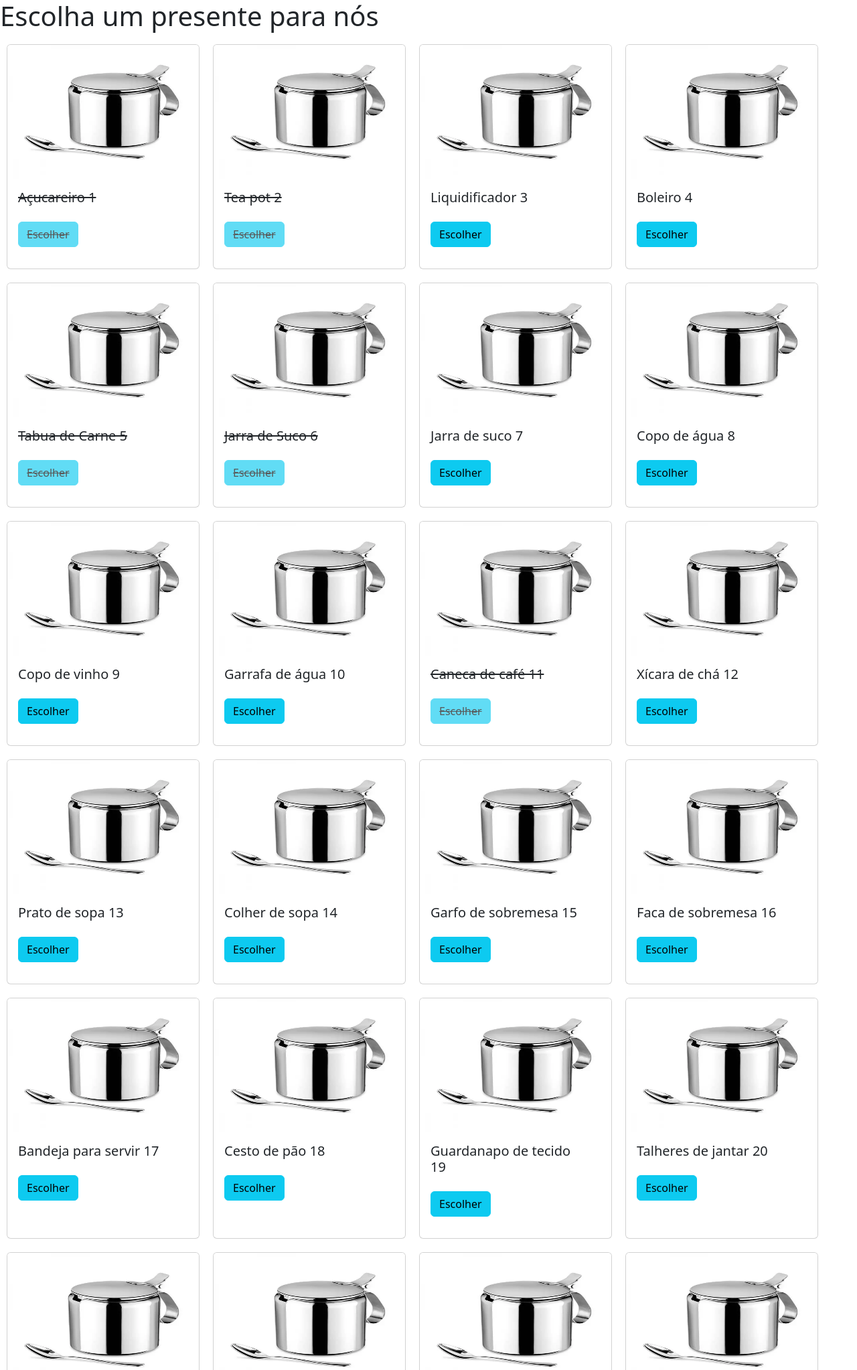
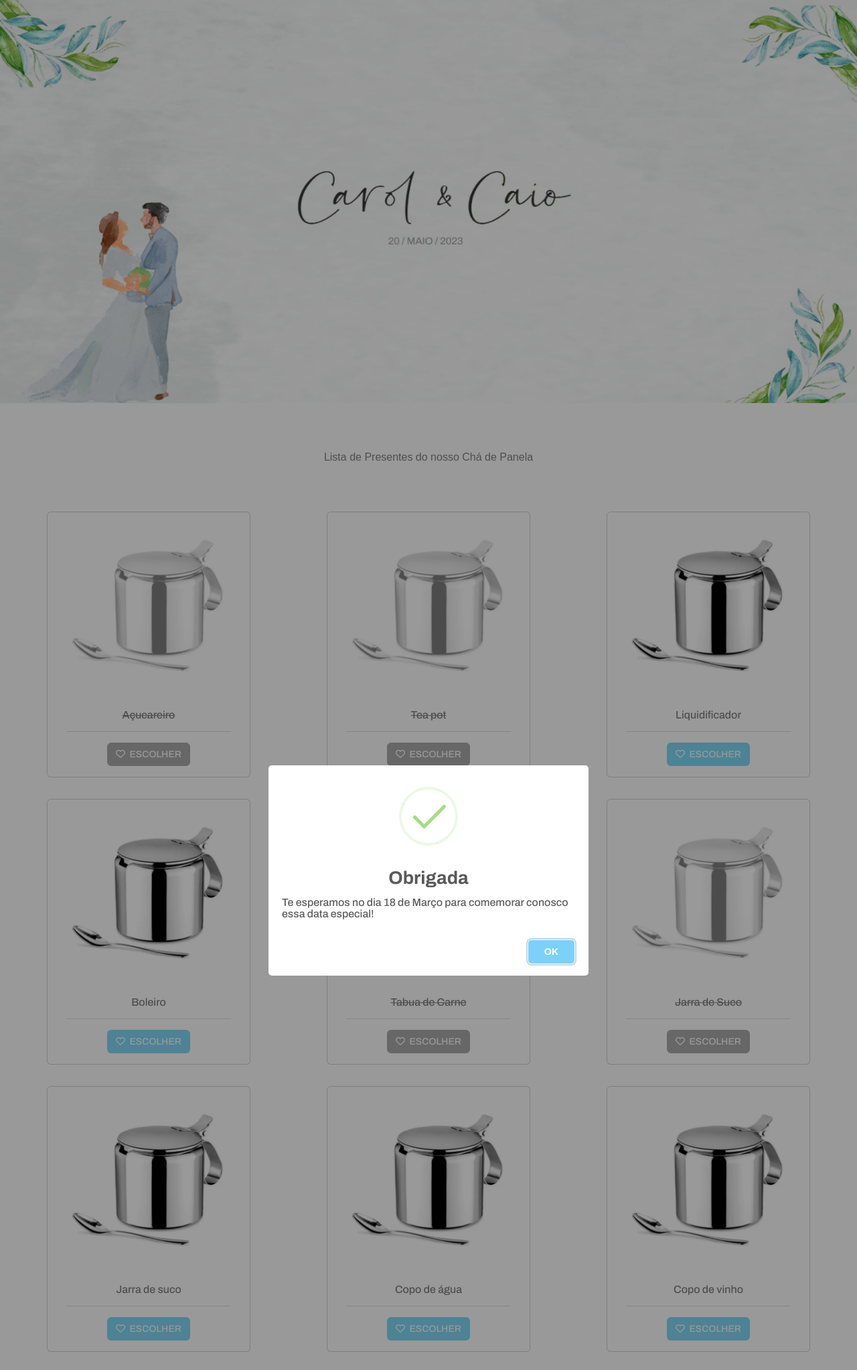
Before and after one commit to caiofall20/lista-cha-casamento, a Django app: page /lista/ in a window 1280 px wide. Shown: the top 2046 px of the page at 67% size. Run offline with Django 4.2, Linux system fonts and the light colour scheme; a user stored in the database is signed in; data comes from the database, SQL or seed files in the repository; both versions use the stored data as it was after the commit; some libraries are stand-ins or nearby versions.

Commit message:
Melhorias no layout da aplicacao

```diff
--- /dev/null
+++ b/cha/lista/static/css/style.css
@@ -0,0 +1,271 @@
+@import url('https://fonts.googleapis.com/css2?family=Archivo:wght@100;300;500;700&display=swap');
+
+
+@font-face {
+    font-family: 'battalion';
+    src: local('Battalion'),
+    url('../static/fonts/Battalion.ttf') format("truetype");
+}
+
+html, body, div, span, applet, object, iframe,
+h1, h2, h3, h4, h5, h6, p, blockquote, pre,
+a, abbr, acronym, address, big, cite, code,
+del, dfn, em, img, ins, kbd, q, s, samp,
+small, strike, strong, sub, sup, tt, var,
+b, u, i, center,
+dl, dt, dd, ol, ul, li,
+fieldset, form, label, legend,
+table, caption, tbody, tfoot, thead, tr, th, td,
+article, aside, canvas, details, embed,
+figure, figcaption, footer, header, hgroup,
+menu, nav, output, ruby, section, summary,
+time, mark, audio, video {
+    margin: 0;
+    padding: 0;
+    border: 0;
+    font-size: 100%;
+    font: inherit;
+    vertical-align: baseline;
+}
+html,body {
+    height: 100%;
+    overflow: hidden;
+    color: #808080;
+    font-family: 'Archivo', sans-serif;
+}
+
+.overflow-show{
+    overflow-y: scroll;
+    overflow-x: hidden
+}
+
+.header-main img {
+    height: 100vh;
+    width: 100vw;
+    background-position: center;
+    background-repeat: no-repeat;
+    background-size: cover;
+}
+
+.content{
+    min-height: 1000px;
+}
+
+.content h1 {
+    font-family: 'Battalion', sans-serif;
+    text-align: center;
+}
+
+.responsive {
+    max-width: 100%;
+    height: auto;
+}
+
+/*Card*/
+.card {
+    width: 19rem;
+}
+
+.card-body{
+    text-align: center;
+}
+
+.card-body .choose p{
+    color: white;
+    text-transform: uppercase;
+    font-size: 14px;
+    display: flex;
+    justify-content: center;
+    align-items: center;
+}
+
+.card-body .choose, .salvar {
+    background: #81D8F7;
+    color: white;
+    width: fit-content!important;
+}
+
+.card-body .choose:hover, .salvar:hover {
+    background: #58C8F0;
+    border: 1px solid  #58C8F0;
+    color: white;
+
+}
+
+.card-body .choose p i {
+    margin-right: 0.4rem;
+}
+
+.input-group-text{
+    height: 2.5rem;
+}
+
+footer{
+    padding-left: 50px;
+    padding-right: 50px;
+    padding-top: 15px;
+    padding-bottom: 10px;
+    width: 100%;
+    color: white;
+    text-align: center;
+    background-color: #81D8F7;
+    font-weight: bold;
+    font-family: 'Battalion', sans-serif;
+}
+
+.modal-title b {
+    font-weight: bold;
+    font-style: italic;
+}
+
+/*Scrollbar*/
+
+/* width */
+::-webkit-scrollbar {
+    width: 6px;
+  }
+
+  /* Track */
+  ::-webkit-scrollbar-track {
+    background: #f1f1f1;
+  }
+
+  /* Handle */
+  ::-webkit-scrollbar-thumb {
+    background: #81D8F7;
+    border-radius: 10px;
+  }
+
+  /* Handle on hover */
+  ::-webkit-scrollbar-thumb:hover {
+    background: #58C8F0;
+  }
+
+  /*Loading*/
+  .loading{
+    background-color: white;
+    height: 100vh;
+    width: 100vw;
+    overflow: hidden;
+  }
+  .load {
+    position: relative;
+    top: 50%;
+    transform: translateY(-50%);
+  }
+    .textLoading {
+        width: 100%;
+        text-align: center;
+        margin: auto;
+        color: #81D8F7;
+        font-family: 'Battalion', sans-serif;
+        font-size: 2rem;
+    }
+    .rhombus {
+        margin: auto;
+        /* margin-top: 15rem; */
+        border-radius: 10px;
+        height: 75px;
+        width: 75px;
+        margin-bottom: 10px;
+        float: center!important;
+    }
+
+    .rhombus:before {
+        content: "";
+        position: absolute;
+        background: #81D8F7;
+        height: 40px;
+        width: 40px;
+        z-index: 0;
+        margin-top: 15px;
+        margin-left: 15px;
+        transform: rotate(45deg);
+    }
+
+    .rhombus .circle1 {
+        content: "";
+        position: absolute;
+        background: #81D8F7;
+        height: 40px;
+        width: 40px;
+        z-index: 1;
+        border-radius: 50%;
+        animation-duration: 2s;
+        animation-name: change1;
+        animation-iteration-count: infinite;
+        /*animation-direction: alternate;*/
+    }
+
+    .rhombus .circle2 {
+        content: "";
+        position: absolute;
+        background: #81D8F7;
+        height: 40px;
+        width: 40px;
+        z-index: 1;
+        margin-left: 30px;
+        border-radius: 50%;
+        animation-duration: 2s;
+        animation-name: change2;
+        animation-iteration-count: infinite;
+        /*animation-direction: alternate;*/
+    }
+
+@keyframes pump {
+    0%{
+        transform: scale(1);
+    }
+    100%{
+        transform: scale(1.1);
+    }
+}
+
+@keyframes change1 {
+    0%,
+    25% {
+        margin-top: 0px;
+        margin-left: 0px;
+    }
+    50%,
+    75% {
+        margin-top: 30px;
+        margin-left: 30px;
+    }
+}
+
+@keyframes change2 {
+    25%,
+    50% {
+        margin-top: 30px;
+        margin-left: 0px;
+    }
+    75%,
+    100% {
+        margin-top: 0px;
+        margin-left: 30px;
+    }
+}
+
+
+/* max device width */
+@media screen and (max-device-width: 800px) {
+    .header-main img{
+		height: auto;
+	}
+}
+
+
+@media screen and (max-device-width: 450px) {
+    .row {
+     justify-content: center;
+    }
+    .card {
+       width: auto;
+   }
+ }
+ @media screen and (min-device-width: 451px) {
+     .row {
+      justify-content: space-between;
+     }
+  }
--- a/cha/lista/templates/lista/product_list.html
+++ b/cha/lista/templates/lista/product_list.html
@@ -1,3 +1,4 @@
+{% load static %}
 <html lang="en">
 
 <head>
@@ -10,17 +11,19 @@
   <script src="https://cdn.jsdelivr.net/npm/bootstrap@5.3.0-alpha1/dist/js/bootstrap.min.js"
     integrity="sha384-mQ93GR66B00ZXjt0YO5KlohRA5SY2XofN4zfuZxLkoj1gXtW8ANNCe9d5Y3eG5eD"
     crossorigin="anonymous"></script>
+  <script src="https://unpkg.com/sweetalert/dist/sweetalert.min.js"></script>
   <link href="https://cdn.jsdelivr.net/npm/bootstrap@5.2.3/dist/css/bootstrap.min.css" rel="stylesheet"
     integrity="sha384-rbsA2VBKQhggwzxH7pPCaAqO46MgnOM80zW1RWuH61DGLwZJEdK2Kadq2F9CUG65" crossorigin="anonymous">
+  <link rel="stylesheet" href="https://cdnjs.cloudflare.com/ajax/libs/font-awesome/6.3.0/css/all.min.css" integrity="sha512-SzlrxWUlpfuzQ+pcUCosxcglQRNAq/DZjVsC0lE40xsADsfeQoEypE+enwcOiGjk/bSuGGKHEyjSoQ1zVisanQ==" crossorigin="anonymous" referrerpolicy="no-referrer" />
+
+  <link rel="stylesheet" type="text/css" href="{% static 'css/style.css' %}"/>
 
   <title>Django Cards</title>
-  <h1>Escolha um presente para nós</h1>
 </head>
-
-<body>
   <!-- To place above the incident-modal html -->
   <script>
     $(document).ready(function () {
+      swal("Obrigada", "Te esperamos no dia 18 de Março para comemorar conosco essa data especial!","success");
       $('.open-incident').click(function (e) {
         e.preventDefault();
         $('#modal').modal('show');
@@ -30,30 +33,46 @@
         $('#modal').modal('hide');
       });
     });
-  </script>
-  <div style="display: flex; flex-direction: row; flex-wrap: wrap">
 
+    $(window).on('load', function(){
+      setTimeout(function() {
+        $('body').addClass('overflow-show');
+        $('.loading').addClass('d-none');
+      }, 2500);
+    });
+</script>
+
+<body>
+  <div class="loading d-block r">
+    <div class="load">
+      <div class="rhombus">
+        <div class="circle1"></div>
+        <div class="circle2"></div>
+    </div>
+      <div class="textLoading">
+          <p>Carol e Caio</P>
+      </div>
+  </div>
+  </div>
+  <header class="header-main">
+    <img class="responsive" src="media/upload/header.png" alt="Header Carol & Caio">
+  </header>
+  <main>
+    <div class="content">
+      <h1 class="mt-4 mb-2 p-5">Lista de Presentes do nosso Chá de Panela</h1>
+   <div class="container">
+    <div class="row">
     {% for product in product_list %}
     {# Single Card Template:#}
-    <div class="card" style="width: 18rem; margin: 10px">
-      <img src="media/{{product.imagem}}" width="200" height="200" class="card-img-top">
+    <div class="card col-lg-3 col-md-4 col-sm-6 col-12 my-3">
+      <img src="media/{{product.imagem}}" width="200" height="200" class="card-img-top responsive" {% if product.status %} style="" {% else %} style="opacity:0.5;""  {% endif %}>
       <div class="card-body" {% if product.status %} style="" {% else %} style="text-decoration: line-through;" {% endif %}>
-        <div style="display: flex; flex-direction: row">
-          <h5 class="card-title">{{ product.name }} {{product.id}}</h5>
-          {# Colored cirlce:#}
-          <div style="
-          background: {{ card.color }};
-          width: 20px;
-          height: 20px;
-          margin-left: 10px;
-          border-radius: 50%;
-        "></div>
-        </div>
-        <p class="card-text" >{{ card.description }}</p>
-        <button href="{% url 'lista:product_update' id=product.id %}" class="open-incident btn btn-info"
+        <h5 class="card-title" style="text-align:center;">{{ product.name }}</h5>
+        <hr style="color: #808080;">
+        <button href="{% url 'lista:product_update' id=product.id %}" class="open-incident btn choose"
           value="{{ product.id }}" data-toggle="modal" data-id="{{ product.id }}"
           data-popup-url="{% url 'lista:product_update' id=product.id %}" data-target="#exampleModal{{product.id}}"
-          data-bs-toggle="modal" data-bs-target="#exampleModal{{product.id}}" {% if product.status %} style="" {% else %} disabled style="text-decoration: line-through;" {% endif %}" >Escolher</button>
+          data-bs-toggle="modal" data-bs-target="#exampleModal{{product.id}}" {% if product.status %} style="" {% else %} disabled style="background-color:#808080;border: 1px solid #808080;" {% endif %}" ><p><i class="fa-regular fa-heart mr-2"></i> Escolher</p></button>
 
         <form name="form2" id="form2" class="form-horizontal" method="post"
           action="{% url 'lista:product_update' id=product.id %}">
@@ -61,36 +80,34 @@
 
           <!-- Modal content-->
           <!-- Button trigger modal -->
-
-
           <!-- Modal -->
           <div class="modal fade" id="exampleModal{{product.id}}" tabindex="-1" aria-labelledby="exampleModalLabel"
             aria-hidden="true">
             <div class="modal-dialog">
               <div class="modal-content">
                 <div class="modal-header">
-                  <h5 class="modal-title" id="exampleModalLabel">Modal title</h5>
-                  <h5 class="card-title">{{ product.name }} {{product.id}} {{product.status}}</h5>
+                  <h6 class="modal-title" id="exampleModalLabel">Você escolheu nos presentear com <b>{{ product.name }}</b></h6>
                   <button type="button" class="btn-close" data-bs-dismiss="modal" aria-label="Close"></button>
                 </div>
                 <div class="modal-body">
-                  <div class="form-group">
-                    <label class="control-label col-sm-3" for="guest_name">Nome:</label>
-                    <div class="col-sm-8">
-                      <input type="text" name="guest_name" maxlength="50" required id="id_guest_name">
+                  <p>Para continuar, preencha seu nome e seu email:</p>
+                  <div class="p-3 mt-2">
+                    <div class="input-group">
+                      <div class="input-group-prepend">
+                        <span class="input-group-text" id="basic-addon1"><i class="fa-solid fa-signature"></i></span>
+                      </div>
+                      <input type="text" name="guest_name" class="form-control" placeholder="Nome" aria-label="Nome" maxlength="50" required id="id_guest_name">
                     </div>
-                  </div>
-
-                  <div class="form-group">
-                    <label class="control-label col-sm-3" for="guest_email">Email:</label>
-                    <div class="col-sm-8">
-                      <input type="text" name="guest_email" maxlength="50" required id="id_guest_email">
+                    <div class="input-group my-2">
+                      <div class="input-group-prepend">
+                        <span class="input-group-text" id="basic-addon1"><i class="fa-solid fa-at"></i></span>
+                      </div>
+                      <input type="email" name="guest_email" class="form-control" placeholder="Email" aria-label="Email" maxlength="50" required id="id_guest_email">
                     </div>
                   </div>
                 </div>
                 <div class="modal-footer">
-                  <button type="button" class="btn btn-secondary" data-bs-dismiss="modal">Close</button>
-                  <button type="submit" data-id="{{ product.id }}" class="btn btn-primary">Salvar</button>
+                  <button type="submit" data-id="{{ product.id }}" class="btn salvar">Salvar</button>
                 </div>
               </div>
             </div>
@@ -98,13 +115,19 @@
 
       </div>
     </div>
-    </form>
 
-    {% endfor %}
-    {% include "lista/product-modal.html" %}
+  </form>
 
-  </div>
+  {% endfor %}
+  {% include "lista/product-modal.html" %}
 
+</div>
+</div>
+</div>
+</main>
+  <footer>
+    <h1>Obrigado!</h1>
+  </footer>
 </body>
 
 </html>
```
Also changed, not shown: cha/lista/templates/lista/gift_list.html (+12 -12 lines), cha/db.sqlite3, cha/lista/static/fonts/Battalion.ttf (added), cha/media/upload/header.png (added), cha/media/upload/header_SVG.svg (added).
